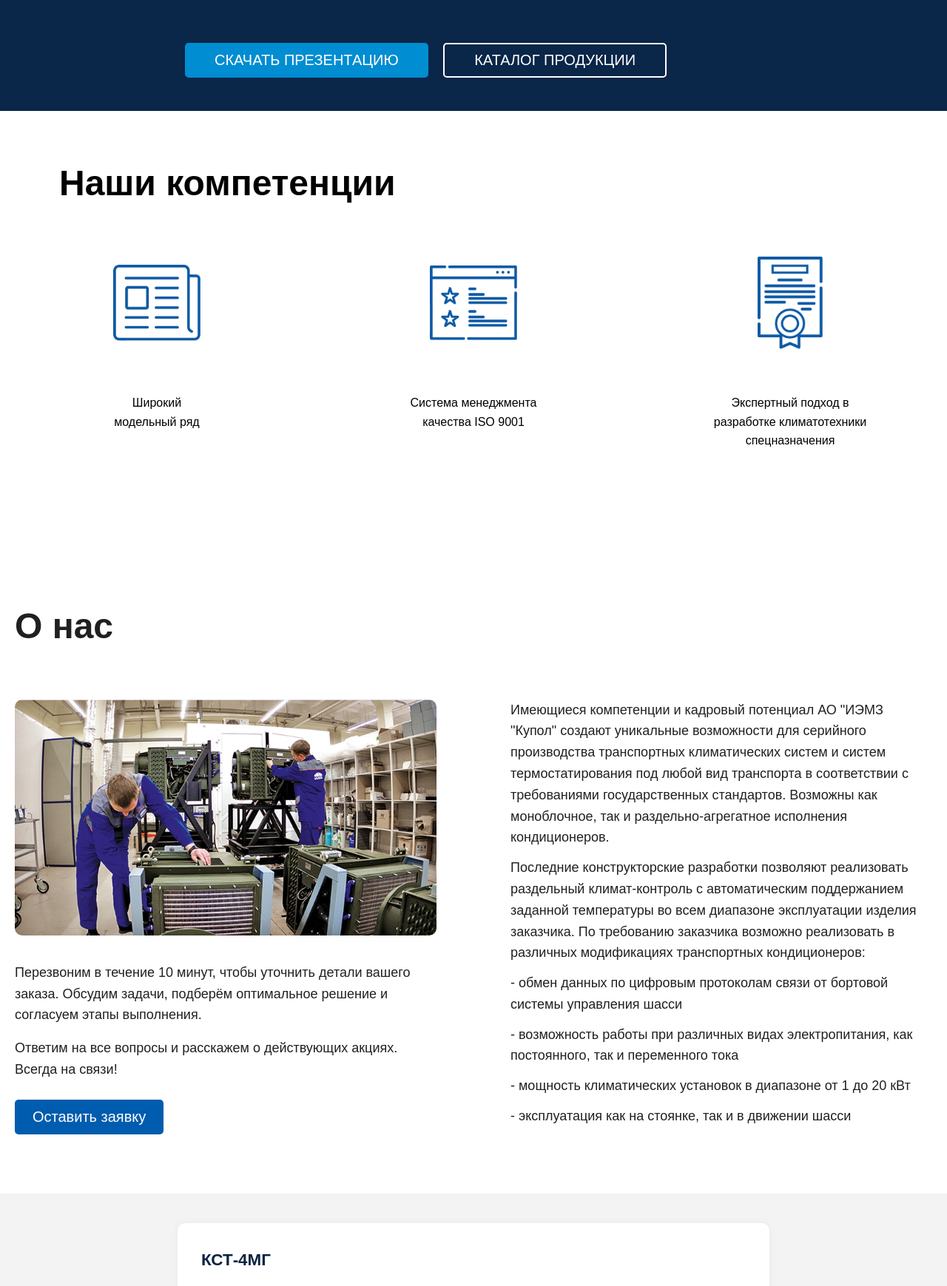
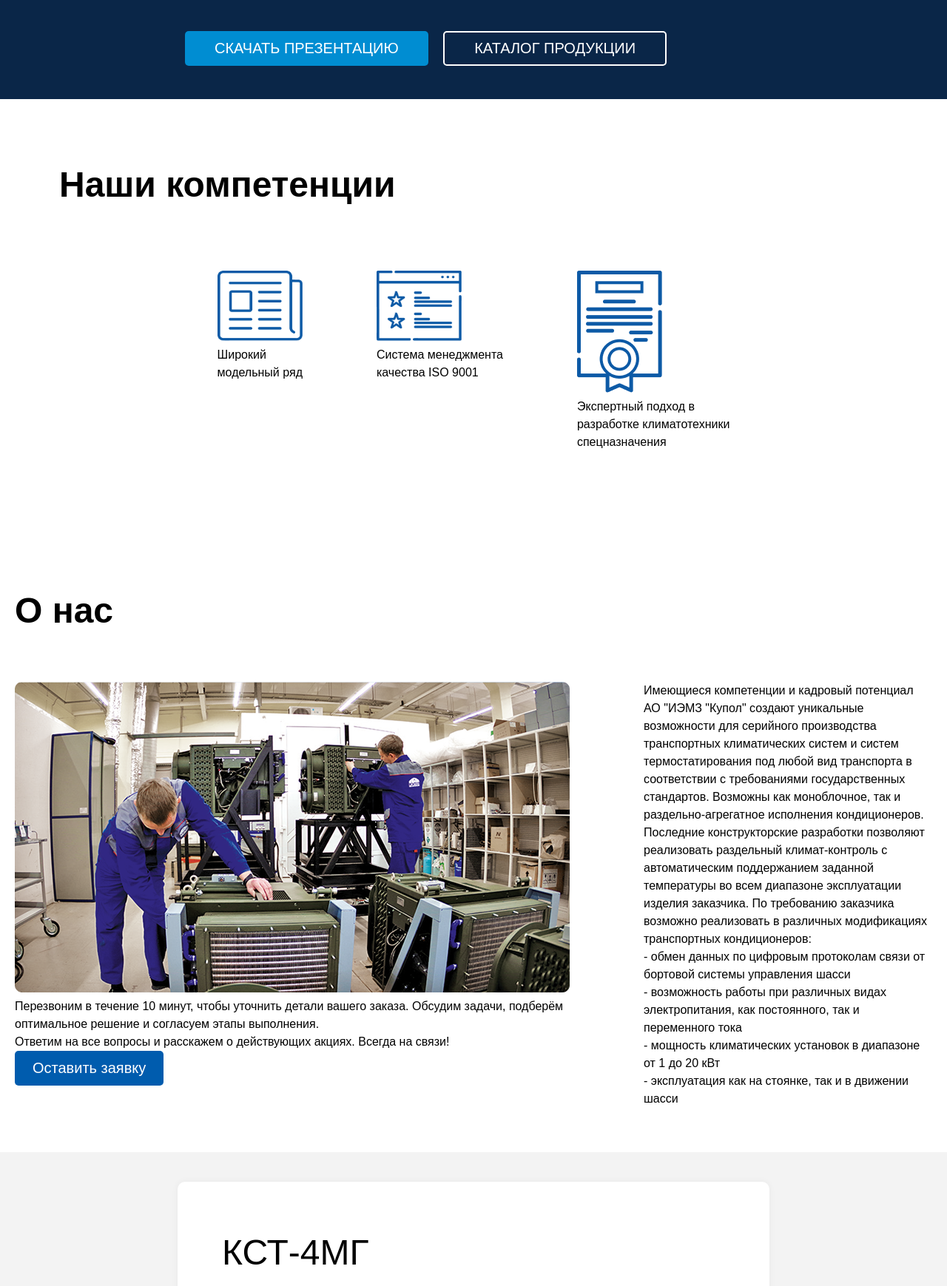
Before and after one commit to L4NOTTE/L4NOTTE.github.io, a PHP site: page / in a window 1280 px wide. Shown: the part 703-2442 px from the top of the page at 74% size. Run offline with PHP 8.4, Linux system fonts and the light colour scheme.

Commit message:
Update style.css

```diff
--- a/Practic/css/style.css
+++ b/Practic/css/style.css
@@ -12,10 +12,9 @@ body {
   font-family: "Europe", sans-serif;
   color: #000000;
   background-color: #ffffff;
-  line-height: 1.6;
+  line-height: 1.5;
 }
 
-/* === Шапка === */
 .header {
   background-color: #0A2648;
   color: #ffffff;
@@ -130,49 +129,18 @@ body {
   background-color: #ffffff79;
 }
 
-/* === Блок компетенций ===
+
 .infographic {
-  display: flex;
-  justify-content: center;
+  max-width: 1200px;
+  margin: 0 auto;
+  padding: 80px 40px;
   font-size: 48px;
-  margin: 50px auto 100px 0;
 }
 
-.infographic_txt {
-  display: flex;
-  gap: 18%;
-  flex-wrap: wrap;
-  justify-content: center;
-  position: relative;
-
-} */
-
-.ifnographic_block {
-  width: 300px;
-  display: flex;
-  flex-direction: column;
-  align-items: center;
-  text-align: center;
-}
-
-.ifnographic_img {
-  display: flex;
-  width: 118px;
-  height: 125px;
-  object-fit: contain;
+.infographic h2 {
   margin-bottom: 60px;
-}
-
-
-.infographic {
-  display: flex;
-  flex-direction: column;
-  align-items: flex-start;
-  justify-content: center;
-  max-width: 1200px;
-  margin: 0 auto;
-  padding: 60px 40px;
-  font-size: 48px;
+  text-align: left;
+  margin-left: 80px;
 }
 
 .infographic_txt {
@@ -180,61 +148,100 @@ body {
   justify-content: center;
   align-items: flex-start;
   flex-wrap: wrap;
-  width: 100%;
-  gap: 18%;
+  gap: 100px;
 }
 
-.infographic h2 {
-  font-size: 48px;
-  margin-bottom: 60px;
-  margin-left: 60px;
-  /* смещение левее центра */
-  text-align: left;
-  gap: 20%;
+.infographic_block {
+  flex: 1 1 250px;
+  display: flex;
+  flex-direction: column;
+  align-items: center;
+  text-align: center;
+  font-size: 26px;
+}
+
+.infographic_img {
+  width: 118px;
+  height: 125px;
+  object-fit: contain;
+  margin-bottom: 25px;
 }
 
 .about {
   display: flex;
   flex-direction: column;
-  max-width: 1500px;
-  margin: 200px auto 80px;
+  align-items: center;
+  margin: 180px auto 60px auto;
+  width: 100%;
+  max-width: 1600px;
   padding: 0 20px;
-  color: #202020;
 }
 
 .about h2 {
   font-size: 48px;
   font-weight: 700;
+  align-self: flex-start;
   margin-bottom: 60px;
-  text-align: left;
+  margin-left: 0;
+  font-size: 48px;
 }
 
-/* Контейнер для двух колонок */
 .about-content {
   display: flex;
-  justify-content: center;
+  justify-content: space-between;
   align-items: flex-start;
   gap: 100px;
-  flex-wrap: wrap;
+  width: 100%;
 }
 
-/* Левая колонка */
-.block_1 {
-  flex: 1 1 45%;
+.about-left {
   display: flex;
   flex-direction: column;
-  gap: 16px;
+  width: 750px;
 }
 
-.block_1 img {
+.about-left img {
   width: 100%;
   border-radius: 10px;
-  margin-bottom: 20px;
+  margin-bottom: 25px;
 }
 
-.block_1 p {
-  font-size: 18px;
+.about-left p {
+  margin: 35px 0;
   line-height: 1.6;
+  font-size: 26px;
+}
+
+.about-left .bid {
+  display: inline-flex;
+  justify-content: center;
+  align-items: center;
+  width: 210px;
+  padding: 10px;
+  font-size: 24px;
+  border: none;
+  color: #fff;
+  background: #005CAE;
+  border-radius: 5px;
+  cursor: pointer;
+  margin-top: 35px;
+  transition: background 0.3s;
+}
+
+.about-left .bid:hover {
+  background-color: #007ae5;
+}
+
+.about-right {
+  display: flex;
+  flex-direction: column;
+  width: 750px;
+  line-height: 1.6;
+  font-size: 26px;
+}
+
+.about-right p {
+  margin-bottom: 35px;
 }
 
 .bid {
@@ -250,7 +257,6 @@ body {
   border: none;
   border-radius: 5px;
   cursor: pointer;
-  margin-top: 10px;
   transition: background 0.3s;
 }
 
@@ -258,20 +264,6 @@ body {
   background-color: #007ae5;
 }
 
-/* Правая колонка */
-.block_2 {
-  flex: 1 1 45%;
-  display: flex;
-  flex-direction: column;
-  gap: 12px;
-}
-
-.block_2 p {
-  font-size: 18px;
-  line-height: 1.6;
-}
-
-/* === Продукция === */
 .products {
   display: flex;
   flex-wrap: wrap;
@@ -302,20 +296,22 @@ body {
 }
 
 .product-card .card-header {
-  font-weight: 700;
-  font-size: 1.4rem;
-  margin-bottom: 1rem;
-  color: #0a2342;
+  font-size: 48px;
+  margin-bottom: 42px;
+  color: #000000;
+}
+
+.product-card p {
+  font-size: 26px;
+  margin: 35px 0;
 }
 
 .product-card img {
   width: 100%;
   max-width: 300px;
-  margin-bottom: 1rem;
   border-radius: 6px;
 }
 
-/* === Контакты === */
 .footer {
   background-color: #f6f8fa;
   padding: 30px 10px
@@ -364,14 +361,33 @@ body {
   color: #000000;
 }
 
-@media (max-width: 1440px) {
-  .infographic_txt {
-    gap: 10%;
+@media (min-width: 1441px) and (max-width: 1700px) {
+  .about-content {
+    gap: 50px;
+  }
+
+  .block_1,
+  .block_2 {
+    width: 600px;
+  }
+
+  .block_1 img {
+    width: 600px;
   }
 }
 
-/* === Адаптив: до 1200px === */
-@media (max-width: 1200px) {
+@media (min-width: 1201px) and (max-width: 1440px) {
+  .about h2 {
+    font-size: 48px;
+    text-align: center;
+  }
+
+  .footer {
+    padding: 70px;
+  }
+}
+
+@media (min-width: 993px) and (max-width: 1200px) {
   .header h1 {
     font-size: 52px;
     margin-left: 120px;
```
Also changed, not shown: other parts of Practic/css/style.css (+68 -35 lines).
